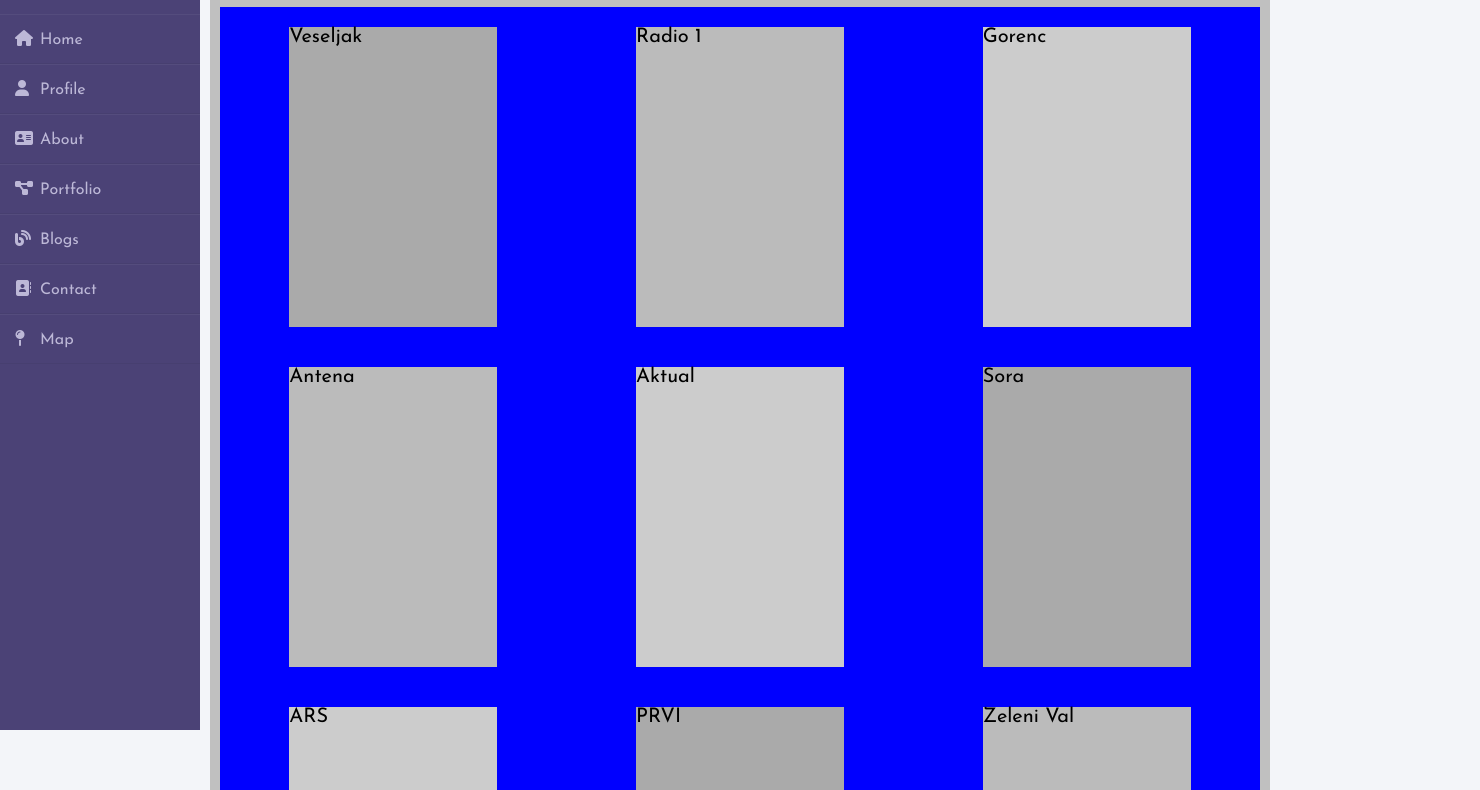
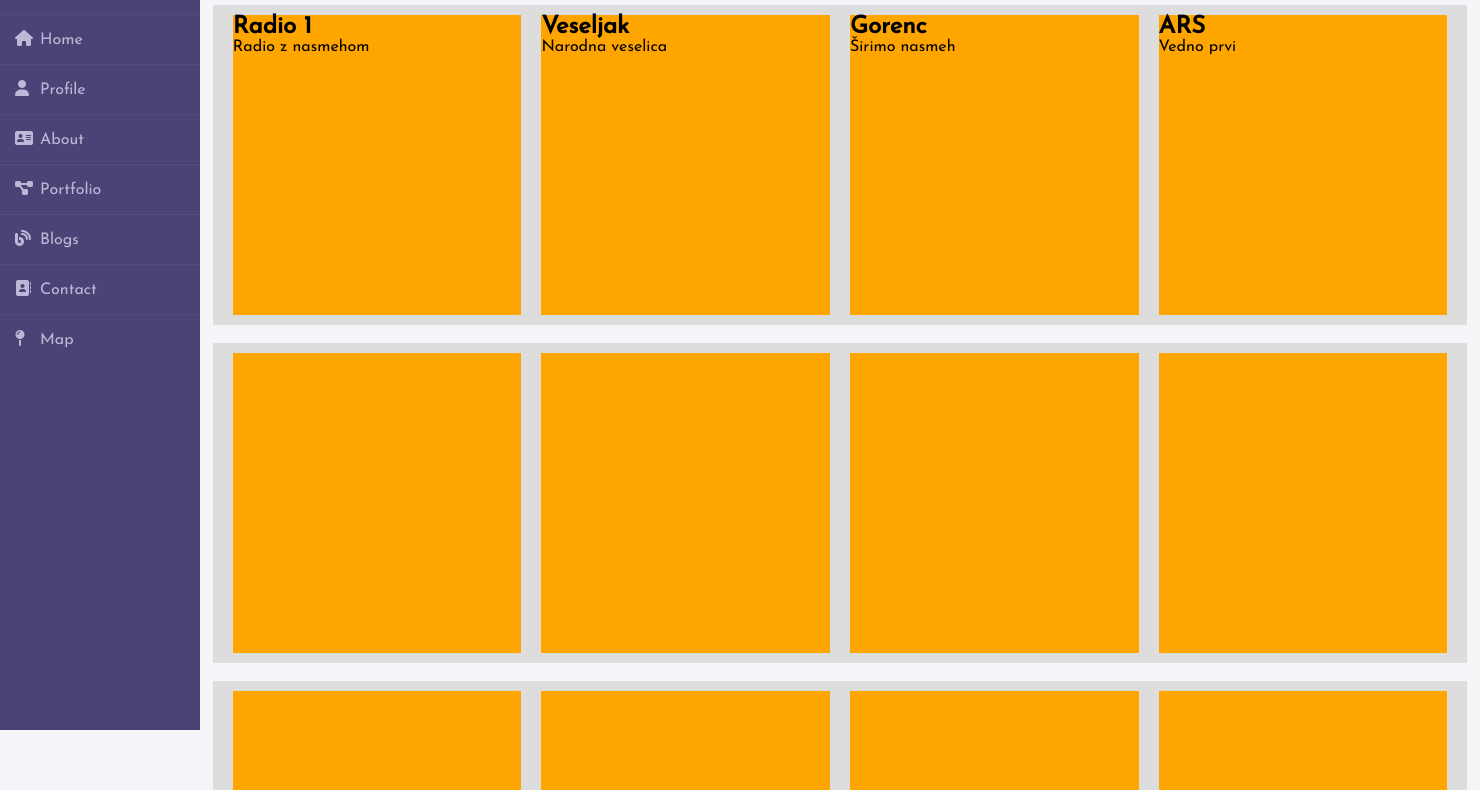
Before and after one commit to kbradac/radio, a plain HTML site: page index.html in a window 1280 px wide. Shown: the part 70-860 px from the top of the page, 1480 px wide, since content can reach past the window. Drawn offline with Linux system fonts and the light colour scheme.

Commit message:
Made a list of radio

```diff
--- a/css/style.css
+++ b/css/style.css
@@ -95,7 +95,7 @@
     display: none !important;
   }
 }
-
+/*
 .info{
   margin: 10px;
   padding: 10px;
@@ -133,3 +133,19 @@
     width: 90%;
   }
 }
+*/
+.container{
+  width: 98%;
+  padding: 10px;
+  margin: 18px auto;
+  background: #ddd;
+  display: flex;
+  justify-content: space-around;
+}
+
+.box{
+  width: 300px;
+  height: 300px;
+  background: orange;
+  margin: 0 10px;
+}
--- a/index.html
+++ b/index.html
@@ -21,8 +21,38 @@
             </ul>
         </div>
         <div class="main_content">
-           <div class="header">Welcome and have a nice day</div>
-            <div class="info">
+            <div class="header">Welcome and have a nice day</div>
+            <div class="container">
+                <div class="box">
+                    <h2>Radio 1</h2>
+                    <p>Radio z nasmehom</p>
+                </div>
+                <div class="box">
+                    <h2>Veseljak</h2>
+                    <p>Narodna veselica</p>
+                </div>
+                <div class="box">
+                    <h2>Gorenc</h2>
+                    <p>Širimo nasmeh</p>
+                </div>
+                <div class="box">
+                    <h2>ARS</h2>
+                    <p>Vedno prvi</p>
+                </div>
+            </div>
+            <div class="container">
+                <div class="box"></div>
+                <div class="box"></div>
+                <div class="box"></div>
+                <div class="box"></div>
+            </div>
+            <div class="container">
+                <div class="box"></div>
+                <div class="box"></div>
+                <div class="box"></div>
+                <div class="box"></div>
+            </div>
+            <!--<div class="info">
                 <div class="row">
                     <div class="column" style="background-color:#aaa;">
                         <p>Veseljak</p>
@@ -56,7 +86,7 @@
                         <p>Zeleni Val</p>
                     </div>
                 </div>
-            </div>
+            </div>-->
         </div>
     </div>
 </body>
```
